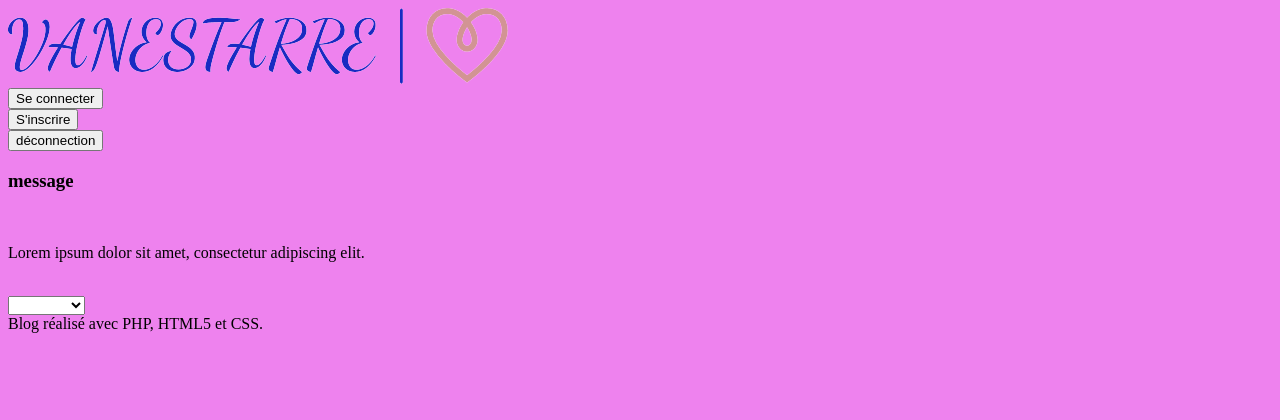
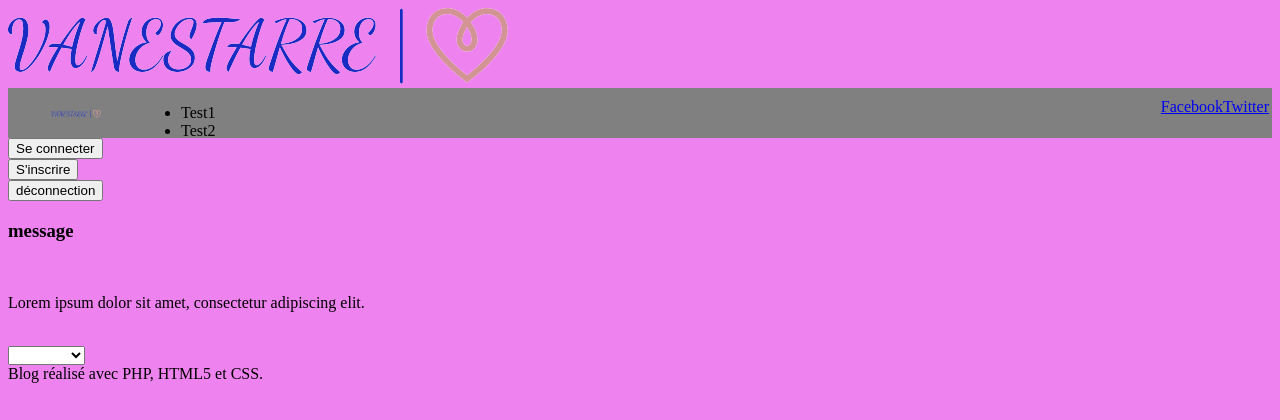
Before and after one commit to Jonathan-MARTINEZ28/projetWeb, a PHP site: page / in a window 1280 px wide. Shown: the top 420 px of the page. Run offline with PHP 8.4, Linux system fonts and the light colour scheme.

Commit message:
Test n + menu

```diff
--- a/Modele/message.php
+++ b/Modele/message.php
@@ -7,7 +7,3 @@ function getMessage(){
 function getSend(){
     $action_env = $_POST['envoyer'];
 }
-
-function N_emojis(){
-
-}
--- /dev/null
+++ b/Modele/n_set.php
@@ -0,0 +1,6 @@
+<?php
+function getN(){
+    $buttonRec = $_POST['rec_n'];
+    $Nmin = $_POST['n_min'];
+    $Nmax = $_POST['n_max'];
+}
--- a/View/gabarit.php
+++ b/View/gabarit.php
@@ -8,6 +8,33 @@
     body {
         background-color: violet;
     }
+
+    nav {
+        background: gray;
+        height:50px;
+        top:0;
+        width: 100%;
+        position: sticky;
+        display: flex;
+        justify-content: space-between;
+        z-index: 1;
+    }
+    #leftnav {
+        display: flex;
+        flex-direction: row;
+        margin-left: 3px;
+    }
+
+    #rightnav {
+        display: flex;
+        flex-direction: row-reverse;
+        margin-top: 10px;
+        margin-right: 3px;
+    }
+
+    #logo1  img:hover {zoom: 200%;}
+    #logo1 img {width:50px;}
+
 </style>
 
 <body>
--- a/index.php
+++ b/index.php
@@ -1,6 +1,22 @@
 <?php
     ob_start();
     echo '
+    <nav>
+        <div id="leftnav">
+            <figure id="logo1"><img src="View/logo_small.png" alt="icon1"></figure>
+            <ul id="menu1">
+                <li><a id="test1">Test1</a></li>
+                <li><a id="test2">Test2</a></li>
+            </ul>
+        </div>
+        <div id="rightnav"
+            <div id="social">
+                <a href="https://www.twitter.com">Twitter</a>
+                <a href="https://www.facebook.com">Facebook</a>
+            </div>
+        </div>
+    </nav>
+
     <a href="Connection.php"><button>Se connecter</button></a><br>
     <a href="Inscription.php"><button>S\'inscrire</button></a><br>
     <a href="déconnection.php"><button>déconnection</button></a><br>
--- a/interfaceAdmin.php
+++ b/interfaceAdmin.php
@@ -1,11 +1,14 @@
 <?php
+    require 'controlleur_set_n.php';
     ob_start();
     echo 'Réglage limite minimale et maximale paramétrables
-        <form action="" method="post">
+        <form action="controlleur_set_n.php" method="post">
         <input type="text" name="n_min" placeholder="n-min"/>
         <input type="text" name="n_max" placeholder="n-max"/>
+        <input type="submit" name="rec_n" value="Enregistrer">
 
     </form><br>';
 $contenu = ob_get_clean();
+echo $Nresult;
 require 'View/gabarit.php';
 ?>
```
Also changed, not shown: controlleur_set_n.php (added, +19 -0 lines), View/menu.png (added).
